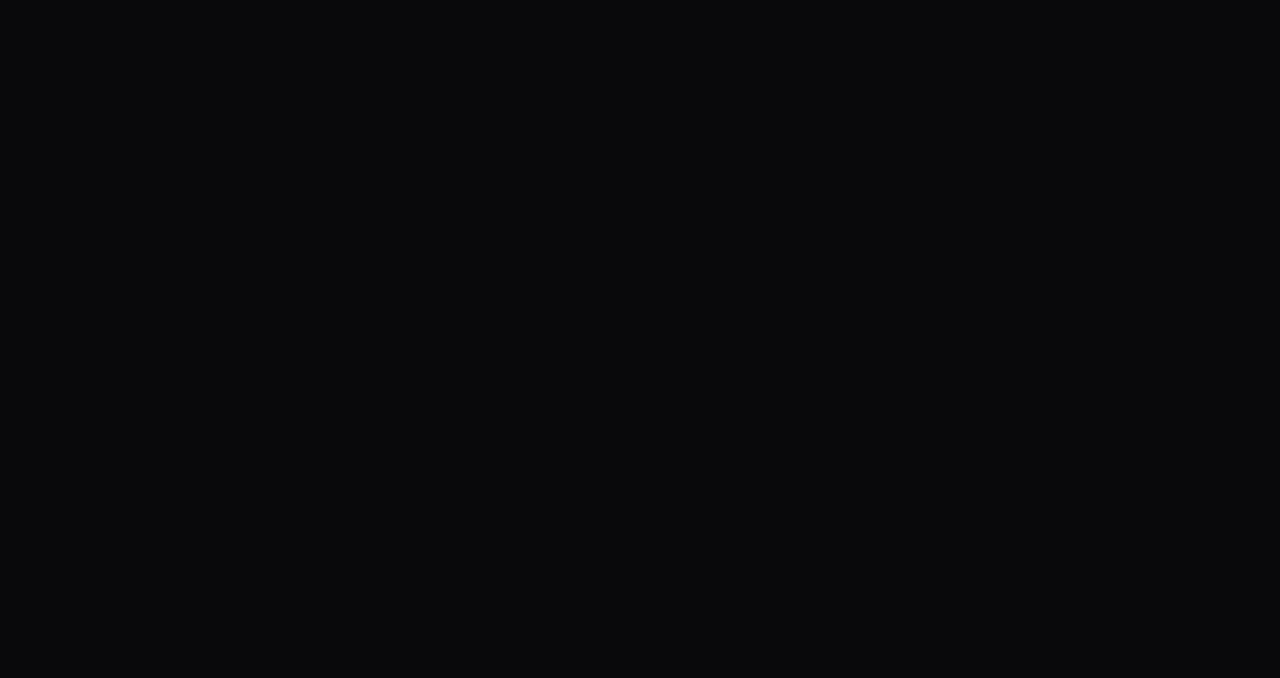
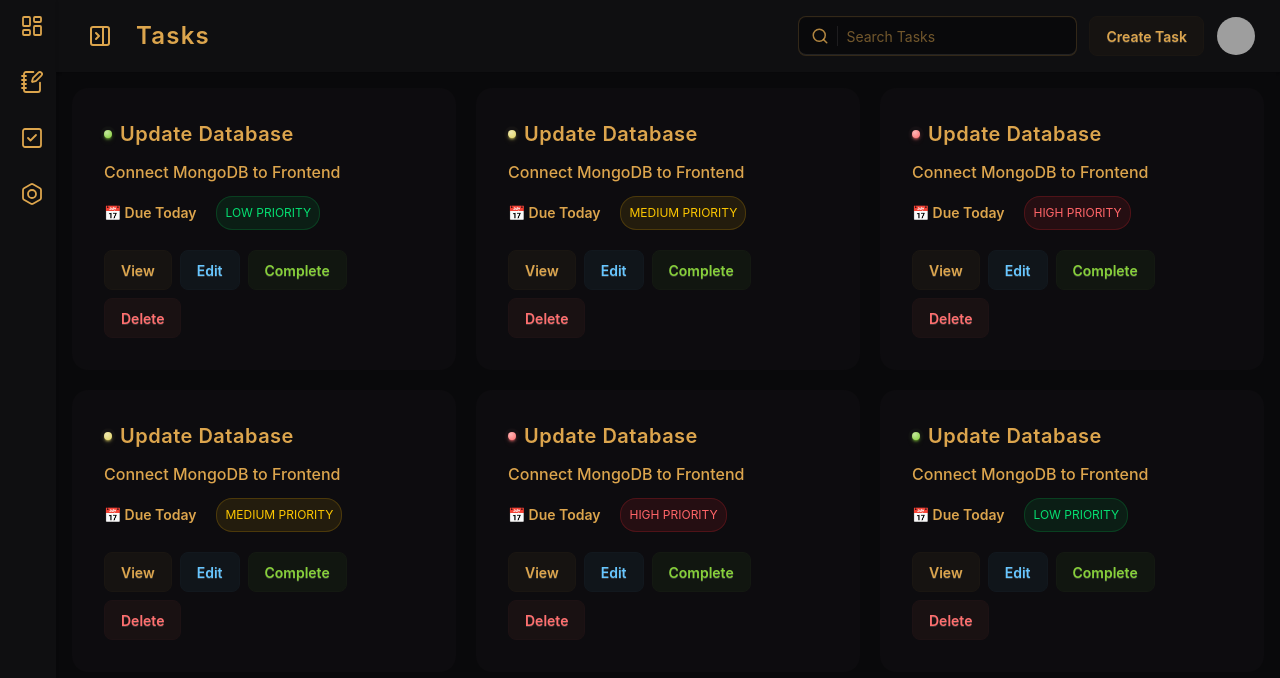
Before and after one commit to Wanji07/momentum-os, a React (Vite) app in the folder frontend/: page /tasks in a window 1280 px wide. Before the commit this address had no page. Shown: the top 678 px of the page. Built offline with nearby package versions, Linux system fonts and the light colour scheme; grey boxes are pictures that could not be loaded.

Commit message:
feat(frontend): add Tasks page and task components; update nav and notes label

```diff
--- a/frontend/src/App.tsx
+++ b/frontend/src/App.tsx
@@ -1,6 +1,7 @@
 import { Routes, Route } from "react-router"
 import Dashboard from "./pages/Dashboard"
 import Notes from "./pages/Notes"
+import Tasks from "./pages/Tasks"
 
 const App = () => {
   return (
@@ -8,7 +9,8 @@ const App = () => {
       <div data-theme="luxury" className="relative w-full h-screen">
         <Routes>
           <Route path="/" element={<Dashboard />} />
-          <Route path ="/notes" element={<Notes />} />
+          <Route path="/notes" element={<Notes />} />
+          <Route path="/tasks" element={<Tasks />} />
         </Routes>
       </div>
     </>
--- /dev/null
+++ b/frontend/src/components/PriorityBadge.tsx
@@ -0,0 +1,39 @@
+
+interface PriorityBadgeProps {
+    priority: "low" | "medium" | "high"
+}
+
+const PriorityBadge = ({
+    priority
+}:PriorityBadgeProps) => {
+
+    const priorityColor = {
+        high: "bg-red-500/10 border border-red-500/20 text-red-400",
+        medium: "bg-yellow-500/10 border border-yellow-500/20 text-yellow-400",
+        low: "bg-green-500/10 border border-green-500/20 text-green-400"
+    }
+
+    const priorityColorText = {
+        high: "text-red-90",
+        medium: "text-yellow-90",
+        low: "text-green-90"
+    }
+
+    const autoCapitalize = {
+        high: "HIGH",
+        medium: "MEDIUM",
+        low: "LOW"
+    }
+
+    return (
+        <div className="container flex flex-row items-center gap-2 shrink-0">
+            <div className={`card card-xs w-max ${priorityColor[priority]}`}>
+                <div className={`card-body ${priorityColorText[priority]}`}>
+                    <h1 className={`text-xs ${priorityColorText[priority]}`}>{autoCapitalize[priority]} PRIORITY</h1>
+                </div>
+            </div>
+        </div>
+    )
+}
+
+export default PriorityBadge
--- /dev/null
+++ b/frontend/src/components/TaskCard.tsx
@@ -0,0 +1,57 @@
+import PriorityBadge from "./PriorityBadge"
+
+interface TaskCardProps {
+    title: string,
+    description: string,
+    priority: "low" | "medium" | "high",
+    // completed?: boolean,
+    // dueDate?: Date
+}
+
+const TaskCard = ({
+    title,
+    description,
+    priority,
+    // completed,
+    // dueDate
+}:TaskCardProps) => {
+
+    const priorityDotColor = {
+        high: "status-error",
+        medium: "status-warning",
+        low: "status-success"
+    }
+
+    return (
+        <div className="container relative card bg-base-200/30 w-full card-lg overflow-hidden">
+            <div className="card-body flex flex-col gap-5">
+                <div className="card-content flex flex-col gap-3">
+                    <div className="card-header flex w-full flex-row items-center justify-between  gap-60">
+                        <h1 className="card-title text-xl font-semibold tracking-wide">
+                            <div className="status-container inline-grid *:[grid-area:1/1]">
+                                <div aria-label="status" className={`status animate-ping ${priorityDotColor[priority]} opacity-50`}/>
+                                <div aria-label="status" className={`status ${priorityDotColor[priority]}`}/>
+                            </div>
+                            {title}
+                        </h1>
+                    </div>
+                    <h2 className="text-md font-medium">{description}</h2>
+                    <div className="task-misc flex flex-row gap-5 items-center">
+                        <p className="text-sm shrink-0 font-semibold">📅 Due Today</p>
+                        <PriorityBadge
+                        priority={priority}
+                        />
+                    </div>
+                </div>
+                <div className="card-actions">
+                    <button type="button" className="btn btn-soft cursor-pointer">View</button>
+                    <button type="button" className="btn btn-soft btn-info cursor-pointer">Edit</button>
+                    <button type="button" className="btn btn-soft btn-success cursor-pointer">Complete</button>
+                    <button type="button" className="btn btn-soft btn-error cursor-pointer">Delete</button>
+                </div>
+            </div>
+        </div>
+    )
+}
+
+export default TaskCard
--- a/frontend/src/layouts/AppLayout.tsx
+++ b/frontend/src/layouts/AppLayout.tsx
@@ -68,7 +68,7 @@ const AppLayout = ({
                 </li>
 
                 <li>
-                <Link to="/" className="is-drawer-close:tooltip is-drawer-close:tooltip-right" data-tip="Tasks">
+                <Link to="/tasks" className="is-drawer-close:tooltip is-drawer-close:tooltip-right" data-tip="Tasks">
                     <SquareCheck
                     strokeWidth={1.8}
                     size={24}
--- a/frontend/src/pages/Notes.tsx
+++ b/frontend/src/pages/Notes.tsx
@@ -7,7 +7,7 @@ const Notes = () => {
         title="Notes"
         showSearch={true}
         searchContent="Notes"
-        actionLabel="Create Notes"
+        actionLabel="Create Note"
         >
 
         <div className="container max-w-screen grid grid-cols-1 md:grid-cols-2 xl:grid-cols-3 gap-5">
--- /dev/null
+++ b/frontend/src/pages/Tasks.tsx
@@ -0,0 +1,49 @@
+import AppLayout from "../layouts/AppLayout"
+import TaskCard from "../components/TaskCard"
+
+
+const Tasks = () => {
+    return (
+        <AppLayout
+        title="Tasks"
+        showSearch={true}
+        searchContent="Tasks"
+        actionLabel="Create Task"
+        >
+            <div className="container max-w-screen grid grid-cols-1 md:grid-cols-2 xl:grid-cols-3 gap-5">
+                <TaskCard
+                title="Update Database"
+                description="Connect MongoDB to Frontend"
+                priority="low"
+                />
+                <TaskCard
+                title="Update Database"
+                description="Connect MongoDB to Frontend"
+                priority="medium"
+                />
+                <TaskCard
+                title="Update Database"
+                description="Connect MongoDB to Frontend"
+                priority="high"
+                />
+                <TaskCard
+                title="Update Database"
+                description="Connect MongoDB to Frontend"
+                priority="medium"
+                />
+                <TaskCard
+                title="Update Database"
+                description="Connect MongoDB to Frontend"
+                priority="high"
+                />
+                <TaskCard
+                title="Update Database"
+                description="Connect MongoDB to Frontend"
+                priority="low"
+                />
+            </div>
+        </AppLayout>
+    )
+}
+
+export default Tasks
```
